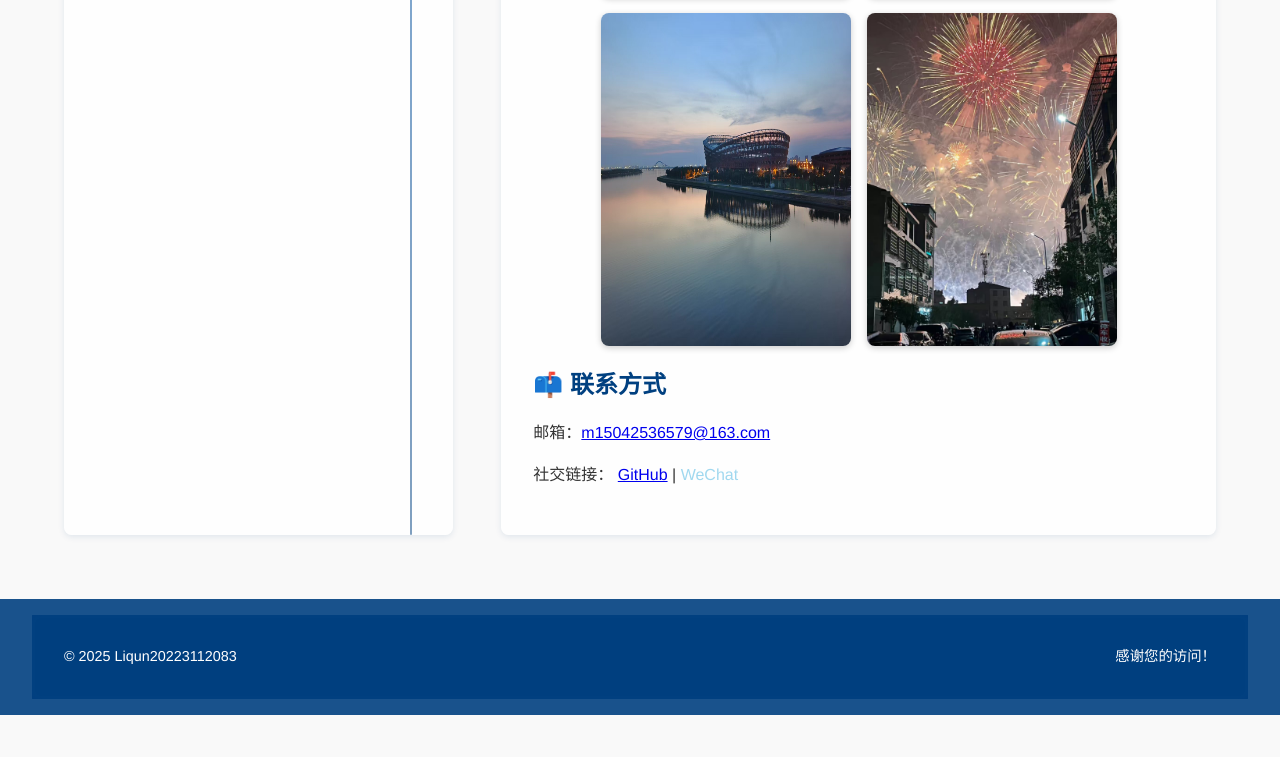
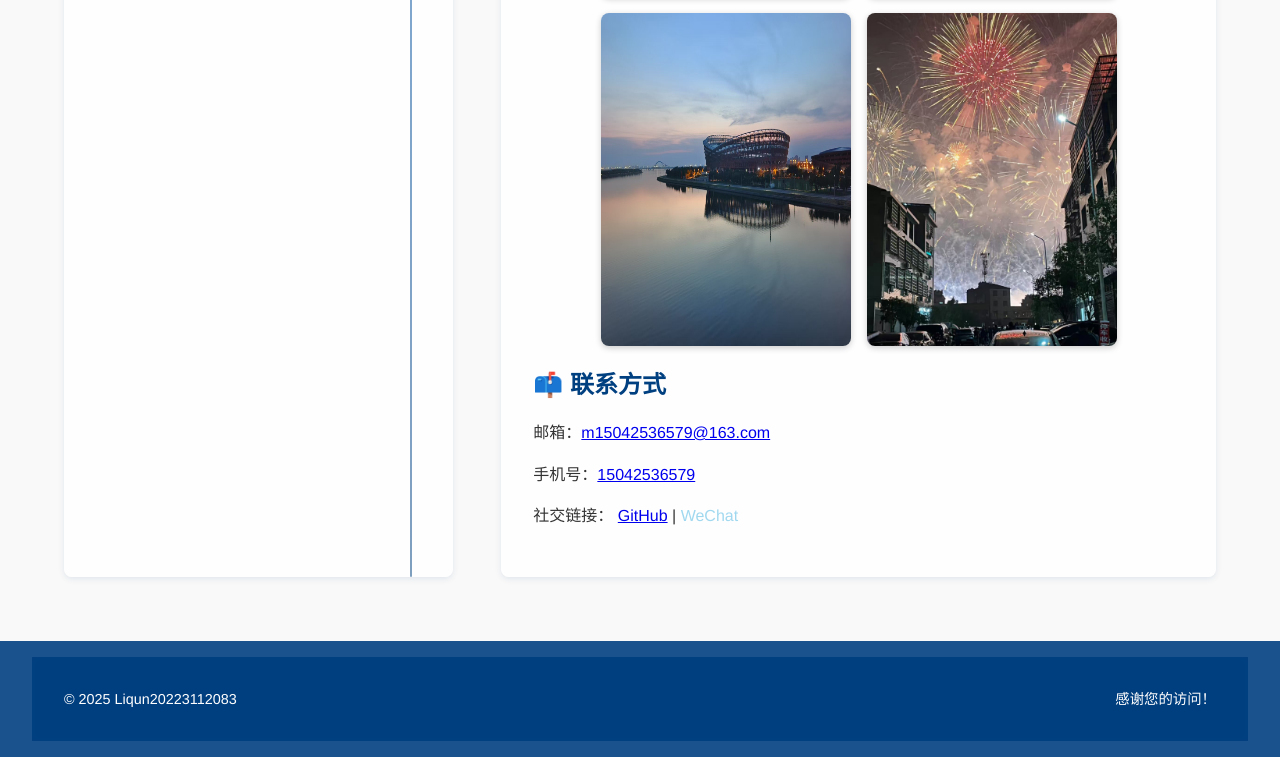
Before and after one commit to adiozxc/adiozxc, a plain HTML site: page index.html in a window 1280 px wide. Shown: the part 3175-3932 px from the top of the page. Before the commit the page ends 3890 px from the top, so only its background shows below. Drawn offline with Linux system fonts and the light colour scheme.

Commit message:
Add files via upload

```diff
--- a/index.html
+++ b/index.html
@@ -149,6 +149,7 @@
             <section id="contact">
                 <h2>📫 联系方式</h2>
                 <p>邮箱：<a href="mailto:m15042536579@163.com">m15042536579@163.com</a></p>
+                <p>手机号：<a href="15042536579">15042536579</a></p>
                 <p>
                     社交链接：
                     <a href="https://github.com/adiozxc" target="_blank">GitHub</a> |
```
